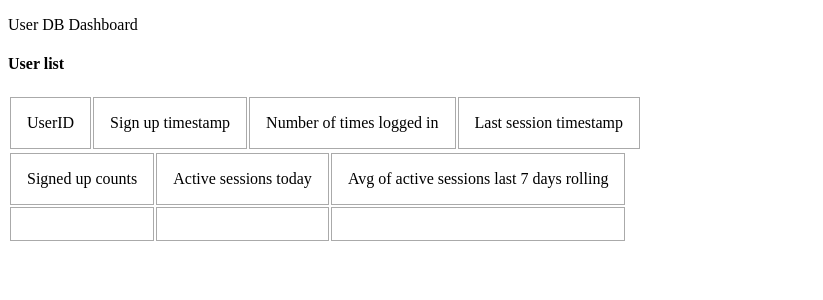
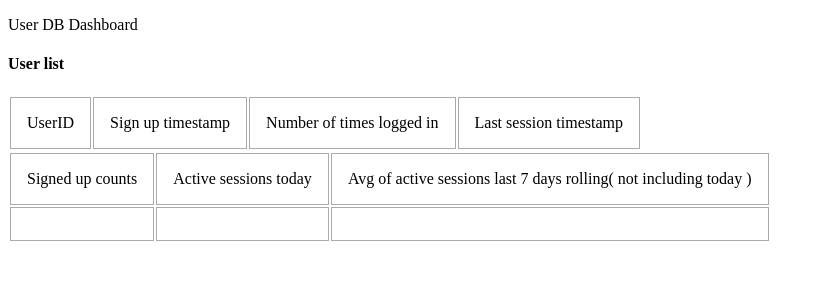
Before and after one commit to KAIDO0121/aha, a Python web app: template service/routers/templates/userdb_dashboard.html in a window 1280 px wide. Shown: the top 300 px of the page, without its empty margins (0-823 px from the left). Run offline with Jinja, Linux system fonts and the light colour scheme; the template is opened without the code that fills it, so the values that code supplies are empty.

Commit message:
add information

```diff
--- a/service/routers/templates/userdb_dashboard.html
+++ b/service/routers/templates/userdb_dashboard.html
@@ -34,7 +34,7 @@
     <tr>
         <td>Signed up counts</td>
         <td>Active sessions today</td>
-        <td>Avg of active sessions last 7 days rolling</td>
+        <td>Avg of active sessions last 7 days rolling( not including today )</td>
     </tr>
         <tr>
             <td>{{ signup_count }}</td>
```
